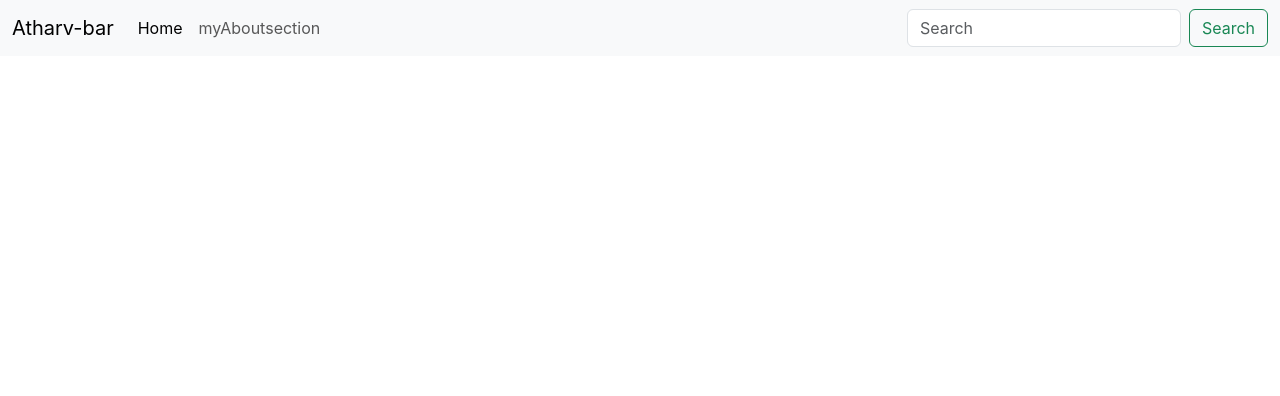
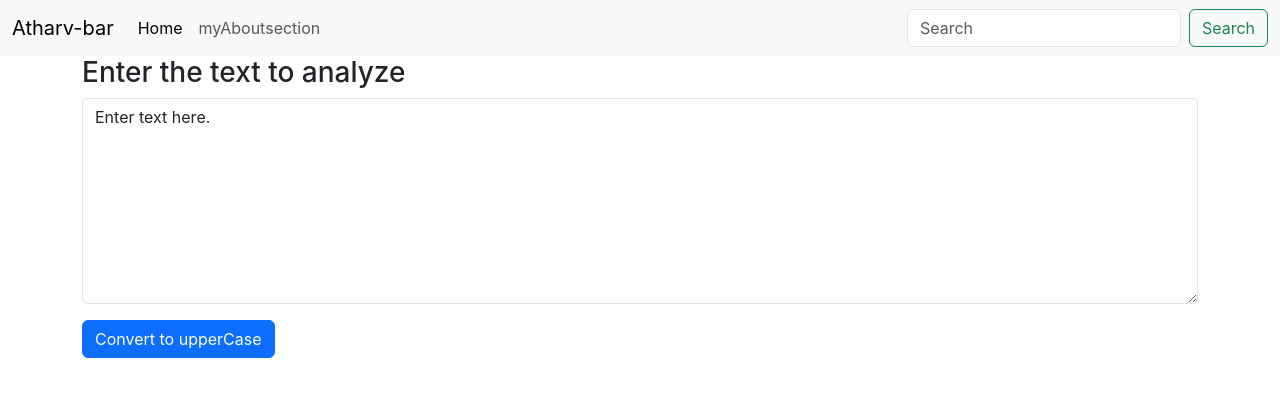
Before and after one commit to AtharvGupta07/ReactJS, a React (Create React App) app: page / in a window 1280 px wide. Shown: the top 396 px of the page. Built offline with nearby package versions, Linux system fonts and the light colour scheme.

Commit message:
Learbed some new things related to state and event hadling

```diff
--- a/src/App.js
+++ b/src/App.js
@@ -1,11 +1,18 @@
 // import logo from './logo.svg';
 import './App.css';
 import Navbar from './components/Navbar';
+import Textform from './components/Textform';
+
+
 
 function App() {
   return (
     <>
     <Navbar title="Atharv-bar" about = "myAboutsection"/>
+
+      <div className="container">
+              <Textform heading = "Enter the text to analyze" />
+      </div>
     </>
   );
 }
--- a/src/components/Textform.js
+++ b/src/components/Textform.js
@@ -0,0 +1,37 @@
+import React,{useState} from 'react'
+import PropTypes from 'prop-types'
+
+export default function Textform(props) {
+    const [text, setText] = useState('Enter text here.');
+
+    const handleUpClick = ()=>{
+        console.log("Uppercase was clicked.");
+        let newText = text.toUpperCase();
+        setText(newText);
+    }
+
+    const handleOnChange = (event )=>{
+        // console.log("On change");
+        setText(event.target.value);
+
+    }
+
+    // Wrong way to update text-> text = "xyz";
+    // correct way -> setText("xyz")
+  return (
+    <div>
+        <h3>{props.heading} </h3>
+        <div className="mb-3">
+        <textarea className="form-control" value={text}  onChange={handleOnChange}  id="myBox" rows="8"></textarea>
+        </div>
+        <button className='btn btn-primary' onClick={handleUpClick}>Convert to upperCase</button>
+    </div>
+  )
+}
+
+Textform.prototype = {
+    heading: PropTypes.string
+}
+Textform.defaultProps = {
+    heading: "Pass a Heading via prop."
+}
```
